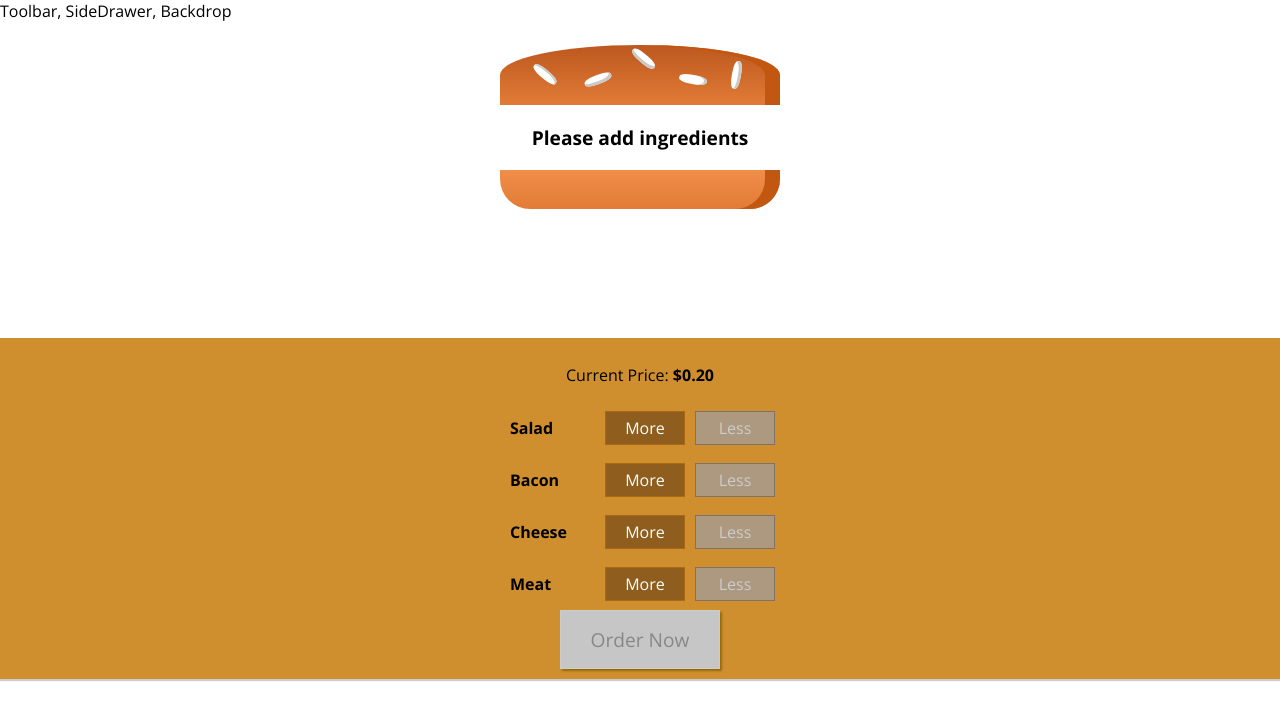
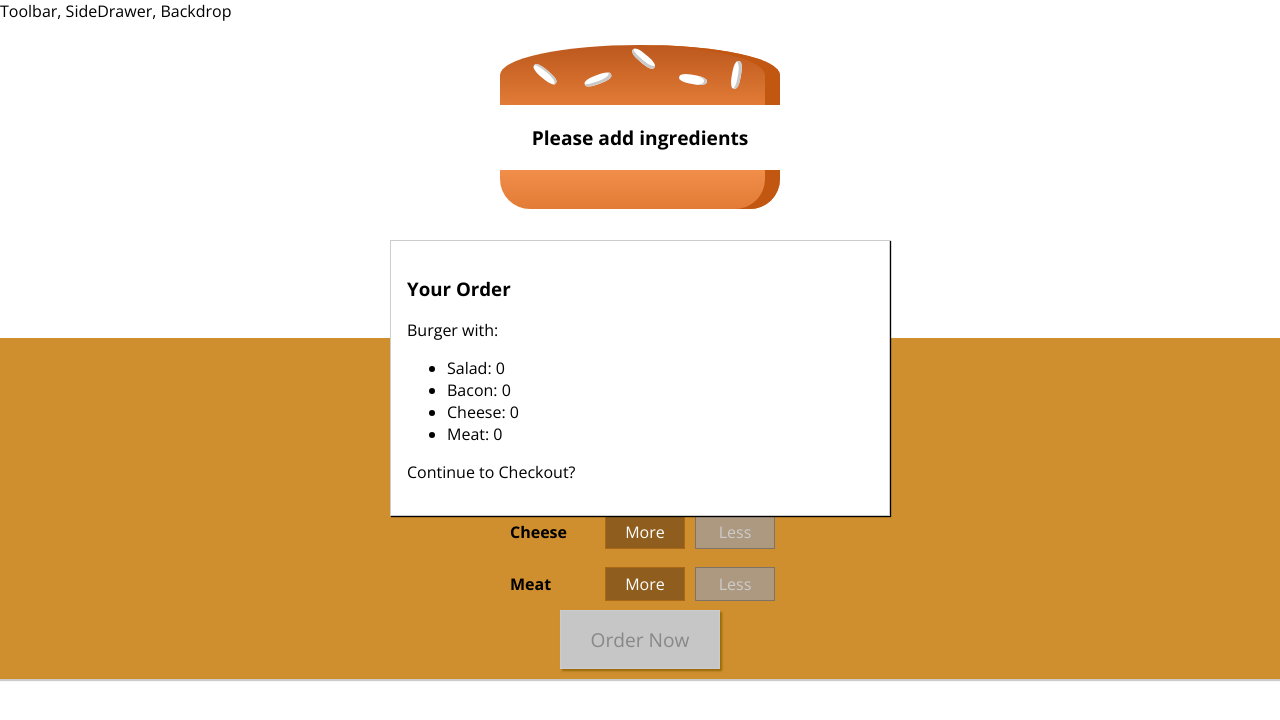
Before and after one commit to igorini/react-burger-builder, a React (Create React App) app: page / in a window 1280 px wide. Shown: the top 720 px of the page. Built offline with nearby package versions, Linux system fonts and the light colour scheme.

Commit message:
Add components: Modal and OrderSummary

```diff
--- /dev/null
+++ b/src/components/Burger/OrderSummary/OrderSummary.js
@@ -0,0 +1,21 @@
+import React from 'react';
+
+const orderSummary = props => {
+  const ingredientSummary = Object.keys(props.ingredients)
+    .map(key =>
+      <li key={key}>
+        <span style={{textTransform: 'capitalize'}}>{key}</span>
+        : {props.ingredients[key]}
+      </li>);
+
+  return (
+    <>
+      <h3>Your Order</h3>
+      <p>Burger with:</p>
+      <ul>{ingredientSummary}</ul>
+      <p>Continue to Checkout?</p>
+    </>
+  );
+};
+
+export default orderSummary;
--- /dev/null
+++ b/src/components/UI/Modal/Modal.js
@@ -0,0 +1,10 @@
+import React from 'react';
+import * as Styled from './styled';
+
+const modal = props => (
+  <Styled.Modal>
+    {props.children}
+  </Styled.Modal>
+);
+
+export default modal;
--- /dev/null
+++ b/src/components/UI/Modal/styled.js
@@ -0,0 +1,20 @@
+import styled from "styled-components";
+
+export const Modal = styled.div`
+  position: fixed;
+  z-index: 500;
+  background-color: white;
+  width: 70%;
+  border: 1px solid #ccc;
+  box-shadow: 1px 1px 1px black;
+  padding: 16px;
+  left: 15%;
+  top: 30%;
+  box-sizing: border-box;
+  transition: all 0.3s ease-out;
+
+  @media (min-width: 600px) {
+    width: 500px;
+    left: calc(50% - 250px);
+  }
+`;
--- a/src/containers/BurgerBuilder/BurgerBuilder.js
+++ b/src/containers/BurgerBuilder/BurgerBuilder.js
@@ -1,6 +1,8 @@
 import React, {useState} from 'react';
 import Burger from '../../components/Burger/Burger';
 import BuildControls from '../../components/Burger/BuildControls/BuildControls';
+import Modal from '../../components/UI/Modal/Modal';
+import OrderSummary from '../../components/Burger/OrderSummary/OrderSummary';
 
 const INGREDIENT_PRICES = {
   salad: 0.1,
@@ -23,7 +25,7 @@
   const updatePurchasable = ingredients => {
     const ingredientSum = Object.keys(ingredients)
       .map(key => ingredients[key])
-      .reduce((sum, el) => sum+el, 0);
+      .reduce((sum, el) => sum + el, 0);
     setPurchasable(ingredientSum > 0);
   }
 
@@ -40,7 +42,9 @@
     const updatedIngredients = {...ingredients};
     updatedIngredients[type] = ingredients[type] - 1;
 
-    if (updatedIngredients[type] < 0) { return }
+    if (updatedIngredients[type] < 0) {
+      return
+    }
 
     setIngredients(updatedIngredients);
 
@@ -57,6 +61,9 @@
 
   return (
     <>
+      <Modal>
+        <OrderSummary ingredients={ingredients}/>
+      </Modal>
       <Burger ingredients={ingredients}/>
       <BuildControls
         ingredientAdded={addIngredientHandler}
```
